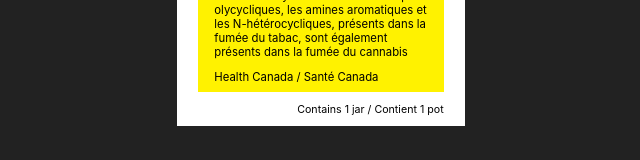
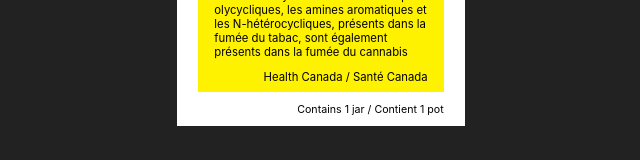
Before and after one commit to 4hyun/trx-app-package-label-maker, a React (Create React App) app: page / in a window 1280 px wide. Shown: the part 425-585 px from the top of the page, without its empty margins (319-959 px from the left). Built offline with nearby package versions, Linux system fonts and the light colour scheme.

Commit message:
align text right

```diff
--- a/src/components/Label/HealthWarningMessage/index.js
+++ b/src/components/Label/HealthWarningMessage/index.js
@@ -18,10 +18,14 @@
   }
 `
 
+const TextRight = styled(Text)`
+  text-align: right;
+`
+
 const HealthWarningMessage = ({ messageBody, messageFooter }) => (
   <Wrapper>
     <ReactMarkdown children={messageBody}></ReactMarkdown>
-    <Text>{messageFooter}</Text>
+    <TextRight>{messageFooter}</TextRight>
   </Wrapper>
 )
 
```
